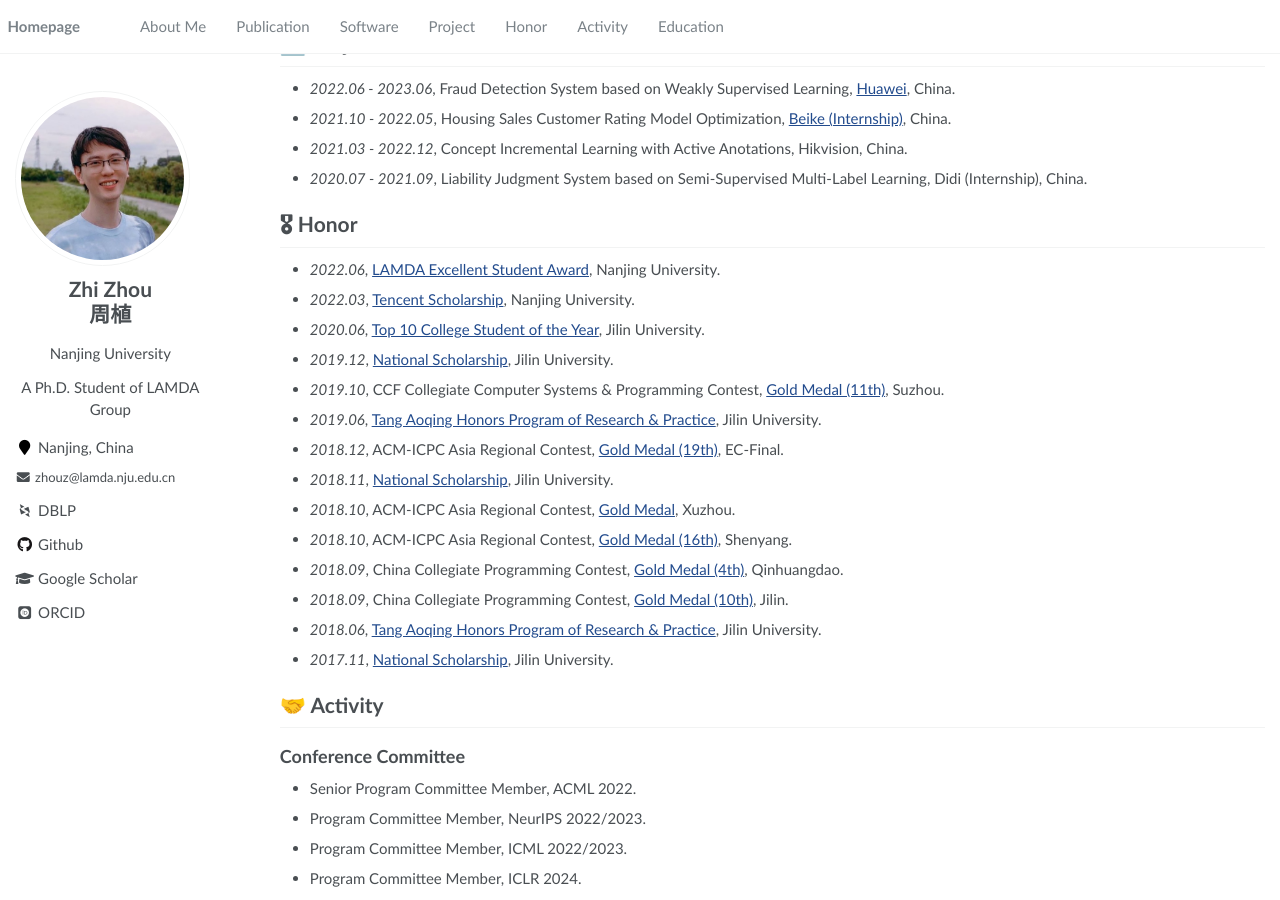
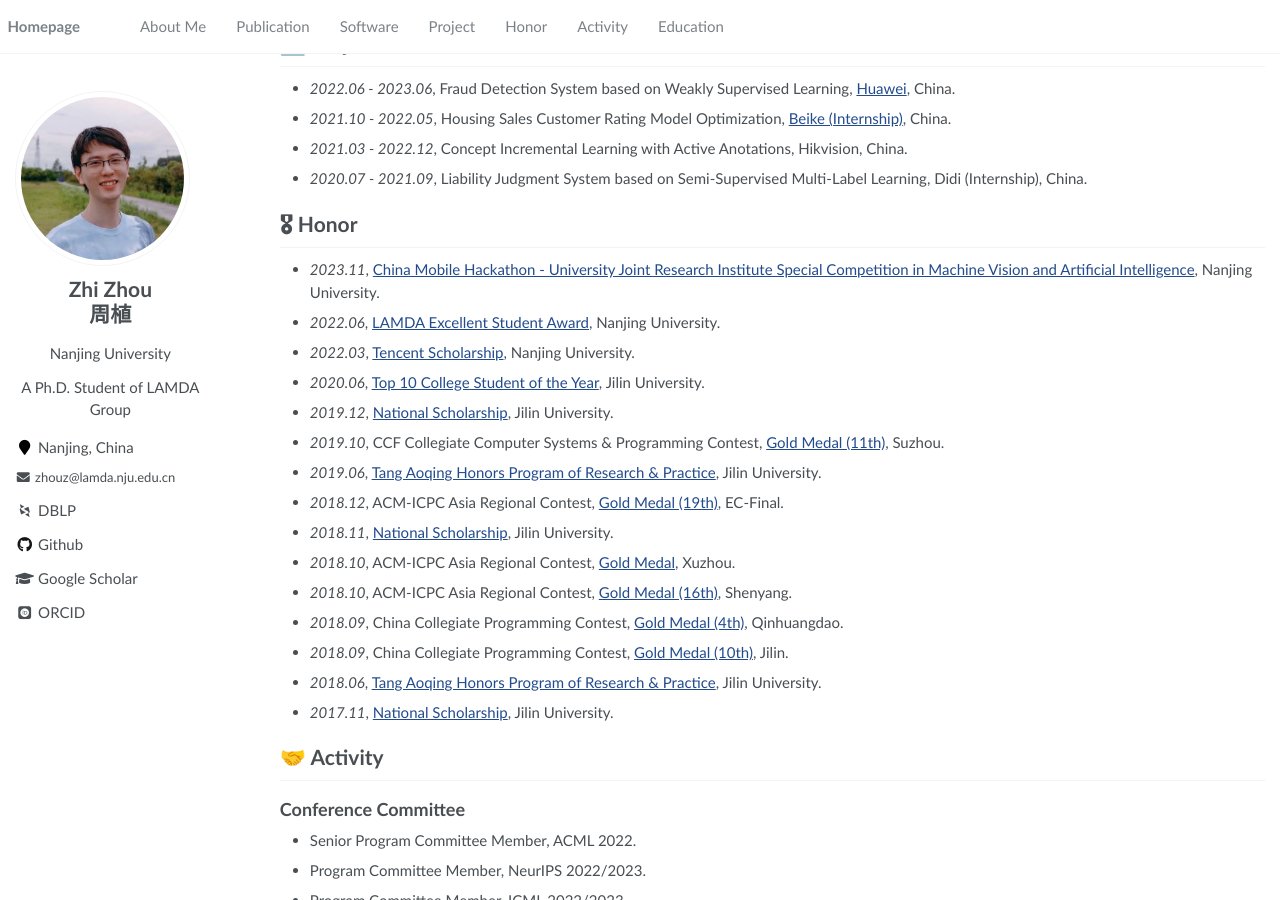
Before and after one commit to cyd24/cyd24.github.io, a Jekyll site: the page built from _pages/about.md, in a window 1280 px wide and 900 px high, scrolled down 1622 px. Built offline with Jekyll 4.4.1, drawn with Linux system fonts in a browser that asks for light colours; some web fonts are replaced.

Commit message:
Add CMH - AI Competition

```diff
--- a/_pages/about.md
+++ b/_pages/about.md
@@ -143,6 +143,7 @@ NeurIPS 2023 Diffusion Workshop. <br>
 - *2020.07 - 2021.09*, Liability Judgment System based on Semi-Supervised Multi-Label Learning, Didi (Internship), China.
 
 # 🎖 Honor
+- *2023.11*, [China Mobile Hackathon - University Joint Research Institute Special Competition in Machine Vision and Artificial Intelligence](../resources/NJU2023_AIHackathon.pdf), Nanjing University.
 - *2022.06*, [LAMDA Excellent Student Award](../resources/LAMDA2022_Elite.pdf), Nanjing University.
 - *2022.03*, [Tencent Scholarship](../resources/Tencent2021_Scholarship.pdf), Nanjing University.
 - *2020.06*, [Top 10 College Student of the Year](../resources/JLU2019_Top10.pdf), Jilin University.
```
Also changed, not shown: 1 other file.
